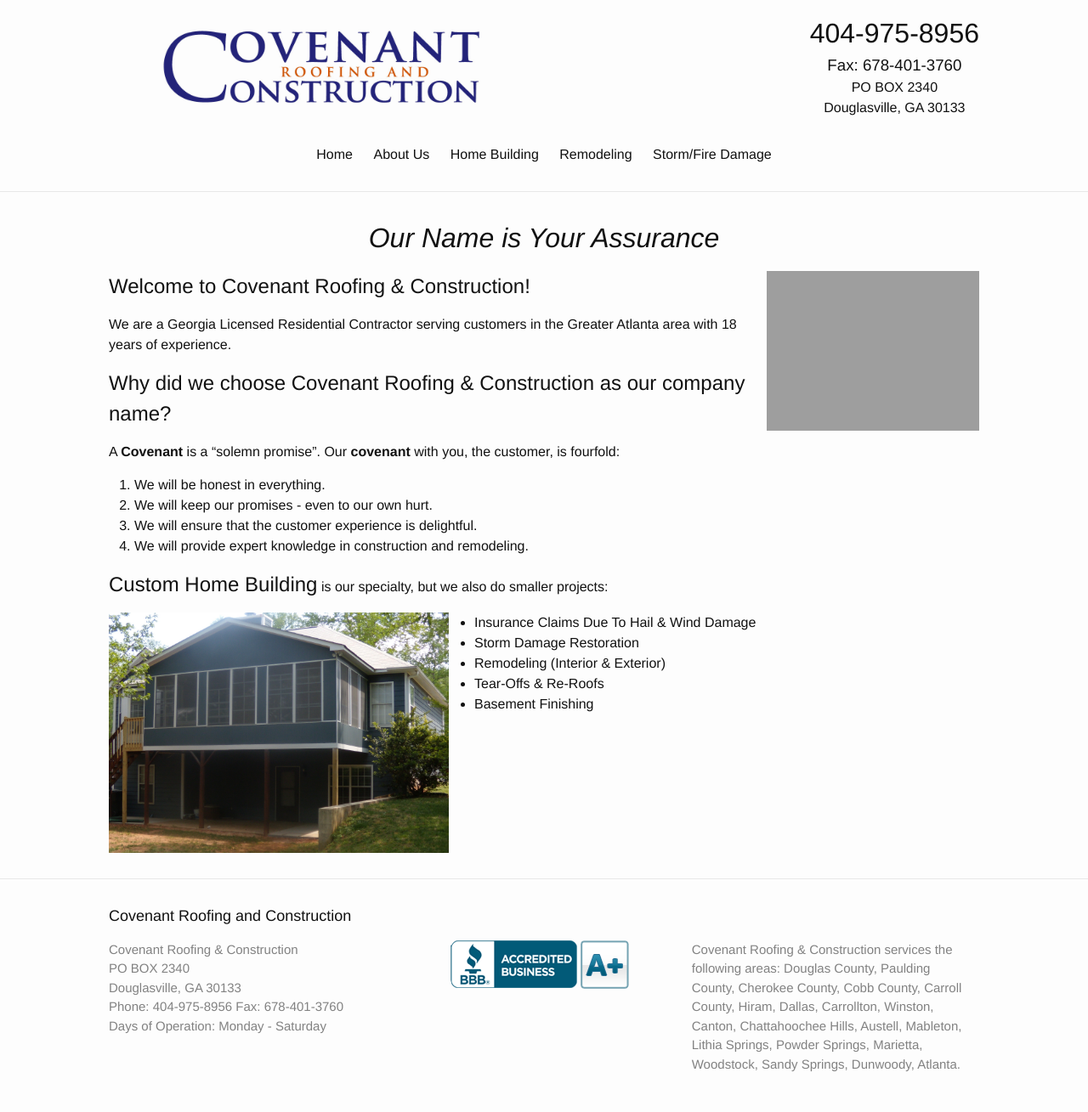
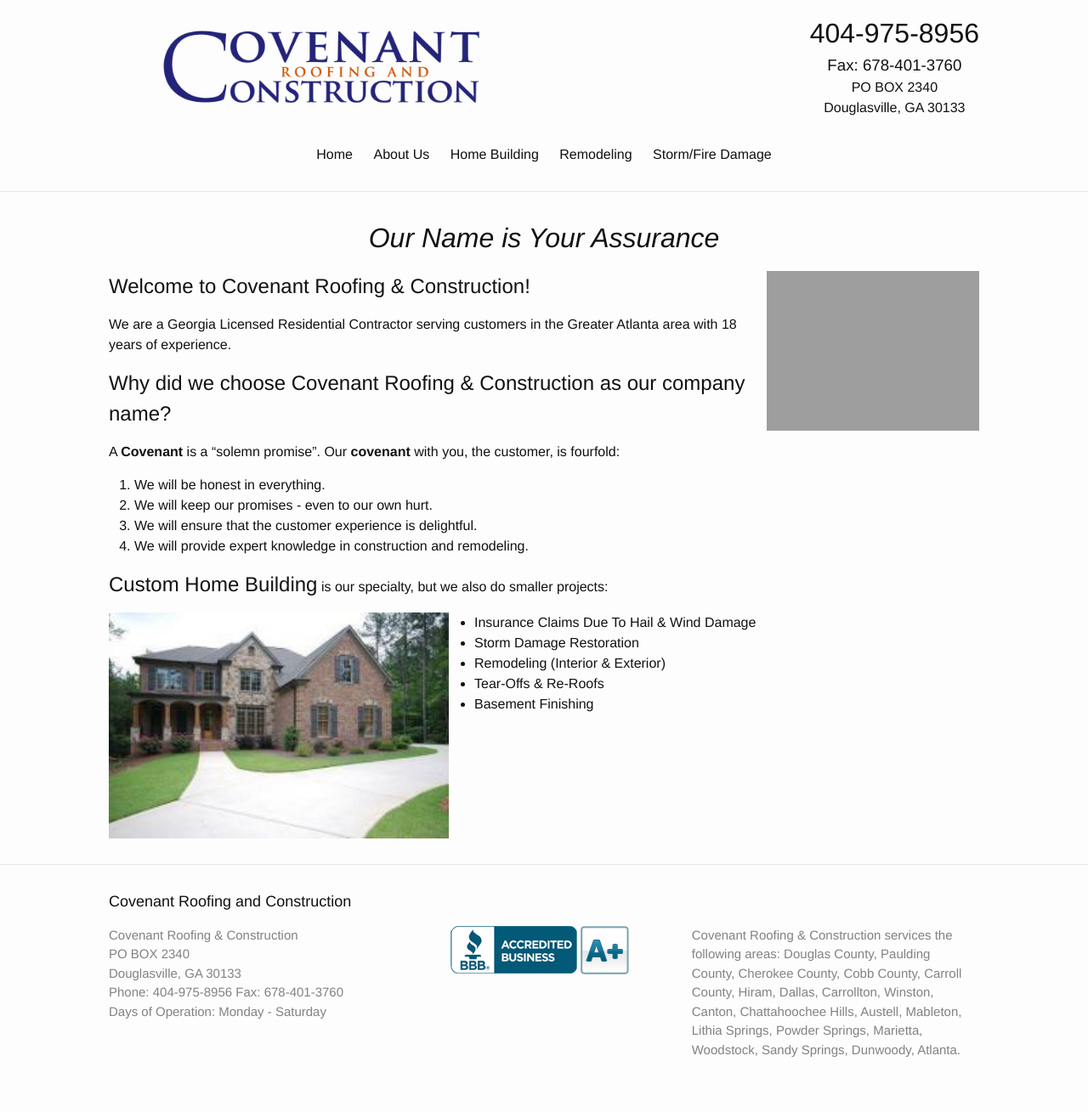
Before and after one commit to covenantrc/covenantrc.github.io, a Jekyll site: the page built from index.md, in a window 1280 px wide. Shown: the whole page at 85% size. Built offline with Jekyll 4.4.1, drawn with Linux system fonts in a browser that asks for light colours.

Commit message:
change picture

```diff
--- a/index.md
+++ b/index.md
@@ -21,7 +21,7 @@ A **Covenant** is a "solemn promise". Our **covenant** with you, the customer, i
 
 <span style="font-size: 1.5em">Custom Home Building</span> is our specialty, but we also do smaller projects:
 
-<img src="res/porch_back.jpg" style="float:left; margin-right: 30px; width: 400px">
+<img src="res/house_front.jpg" style="float:left; margin-right: 30px; width: 400px">
 
 - Insurance Claims Due To Hail & Wind Damage
 - Storm Damage Restoration
```
